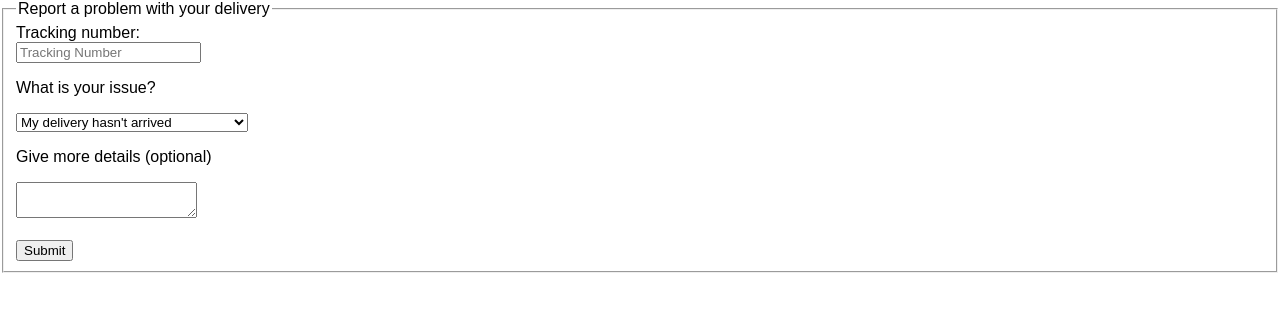
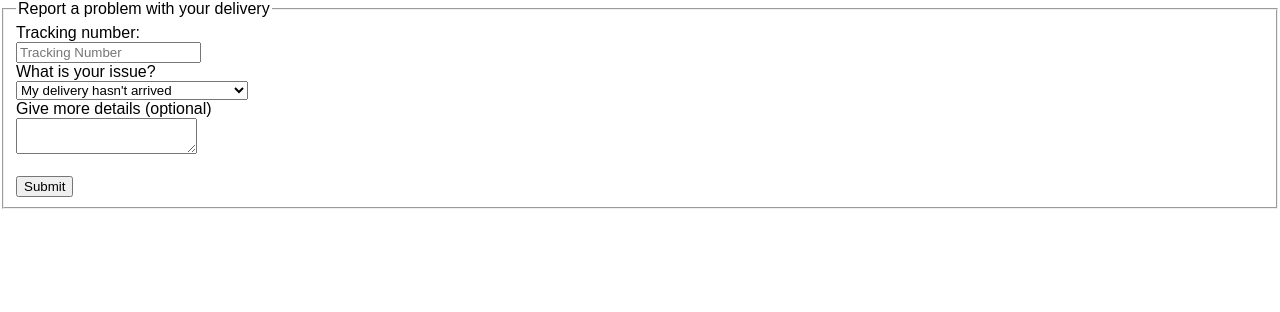
Before and after one commit to thinkful-ei18/alisha_delivery_complaint_form_challenge, a React (Create React App) app: page / in a window 1280 px wide. Shown: the top 312 px of the page. Built offline with nearby package versions, Linux system fonts and the light colour scheme.

Commit message:
converted to classes

```diff
--- a/src/components/Details.js
+++ b/src/components/Details.js
@@ -1,16 +1,18 @@
-import React from 'react';
+import React, { Component } from 'react';
 
-export default function Details() {
+export default class Details extends Component {
+
+  render() {
 
     return (
       <div>
-      <p>Give more details (optional)</p>
+        <label htmlFor='details'>Give more details (optional)</label><br />
         <textarea
-        label='Give more details (optional)'
-        element='details'
+          {...this.props.input}
           id='details'
           type='textarea'
         />
       </div>
     );
   }
+}
--- a/src/components/SelectIssue.js
+++ b/src/components/SelectIssue.js
@@ -1,13 +1,13 @@
-import React from 'react';
+import React, { Component } from 'react';
 
-export default function SelectIssue() {
+export default class SelectIssue extends Component {
+
+  render(){
 
     return (
       <div>
-      <p>What is your issue?</p>
+        <label htmlFor='selectIssue'>What is your issue?</label><br />
         <select
-        label='What is your issue?'
-        element='selectIssue'
           id='selectIssue'
           type='select' >
           <option value='one'>My delivery hasn't arrived</option>
@@ -19,3 +19,4 @@ export default function SelectIssue() {
       </div>
     );
   }
+}
```
Lines whose indentation alone changed are shown as unchanged.
